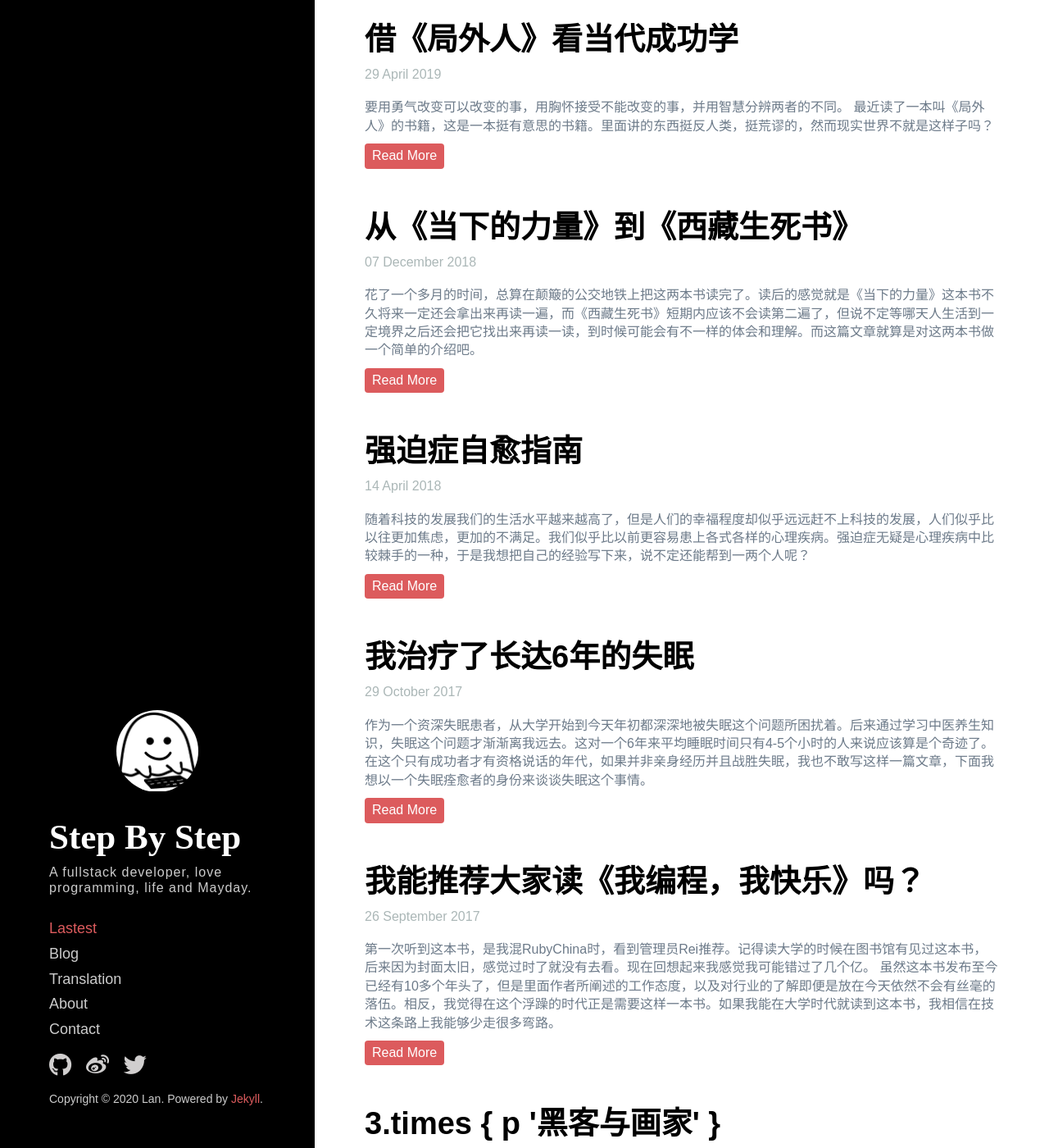
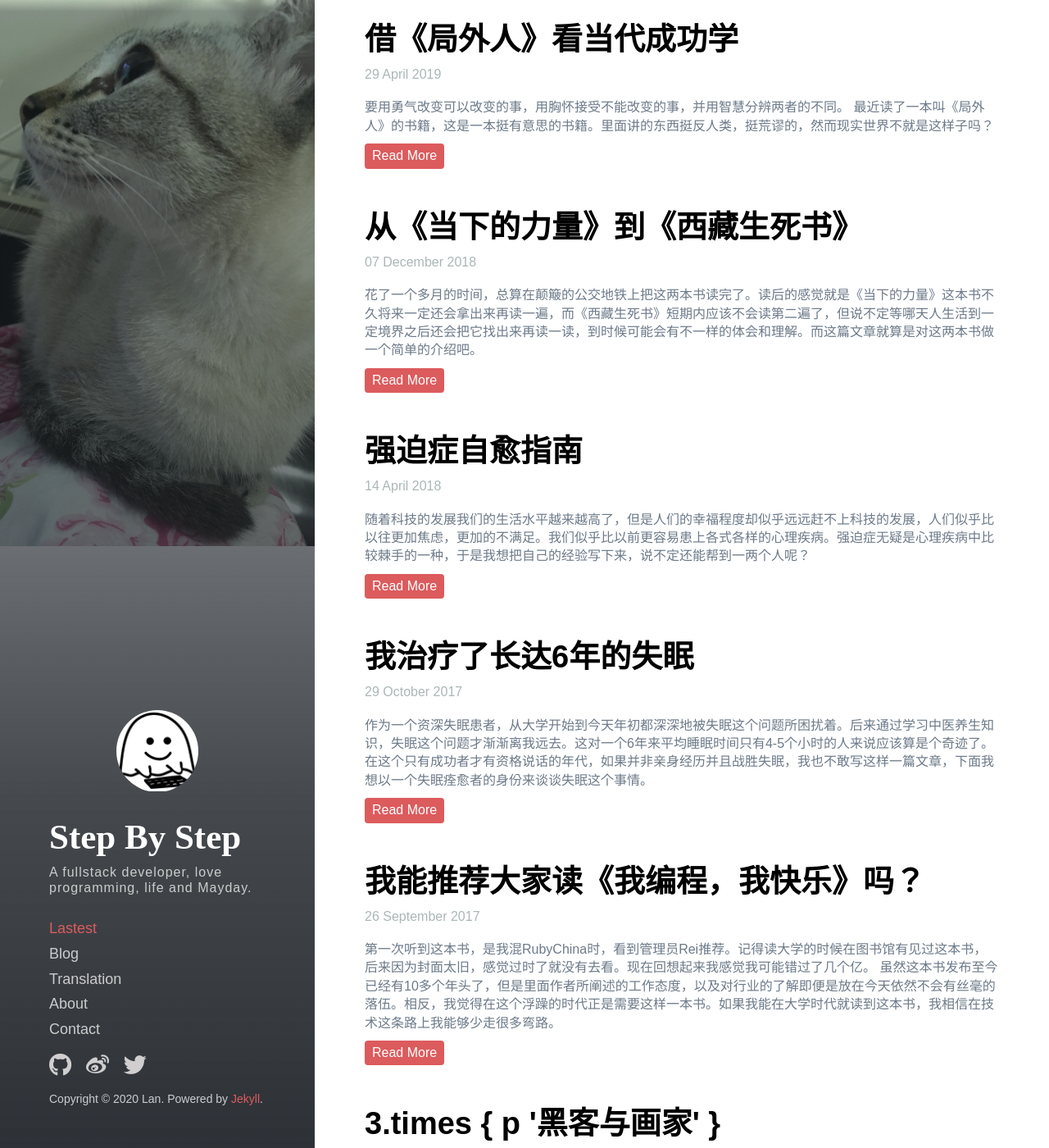
Before and after one commit to lanzhiheng/stone, a Jekyll site: the page built from index.html, in a window 1280 px wide and 1400 px high. Shown: the whole window at 82% size. Built offline with Jekyll 4.4.1, drawn with Linux system fonts in a browser that asks for light colours; nearby versions of some CDN libraries.

Commit message:
feat: Add cat image.

```diff
--- a/_sass/main.scss
+++ b/_sass/main.scss
@@ -45,6 +45,11 @@ a {
   max-width: $screen-view;
   margin: 0 auto;
 
+  background: url('/assets/img/sixsix.jpeg');
+  background-size: 130% auto;
+  background-position: -20px 0;
+  background-repeat: no-repeat;
+
   .author {
     &-title {
       color: #fff;
@@ -89,9 +94,8 @@ a {
   }
 
   .header-overlay {
-    background: linear-gradient(to bottom,rgba(22,27,33,0) 0,rgba(22,27,33,.01) 1%,rgba(22,27,33,.7) 70%,rgba(22,27,33,.7) 100%);
+    background: linear-gradient(to bottom,rgba(22,27,33,0) 0,rgba(22,27,33,.3) 1%,rgba(22,27,33,.8) 70%,rgba(22,27,33,.9) 100%);
     position: absolute;
-    background: #000;
     z-index: -1;
     top: 0;
     left: 0;
```
Also changed, not shown: assets/img/sixsix.jpeg (added).
